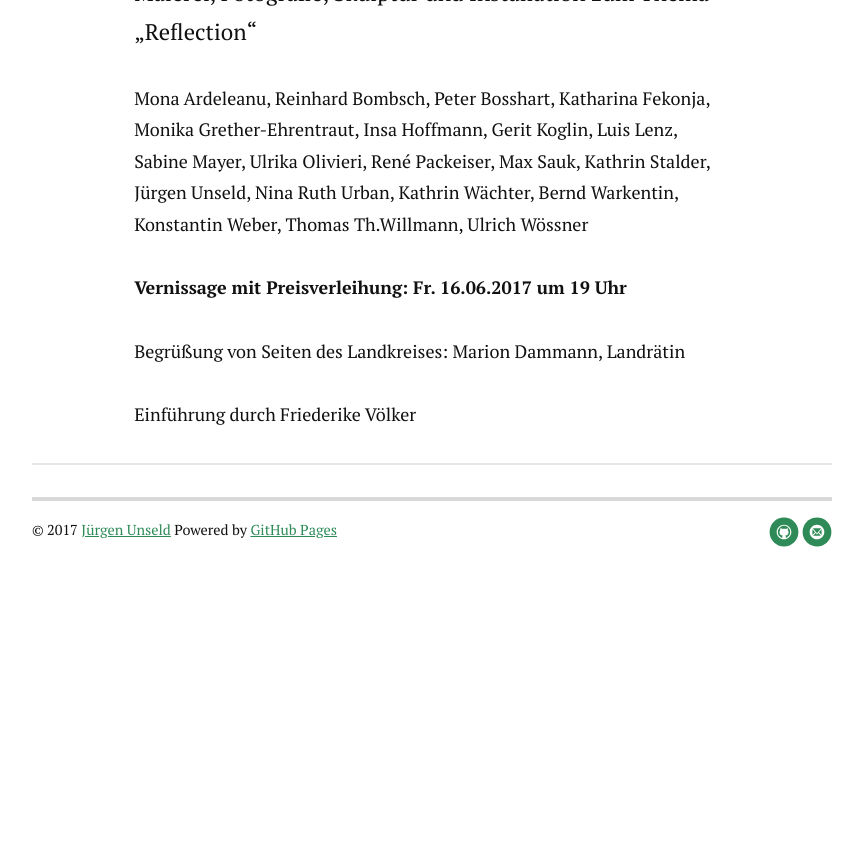
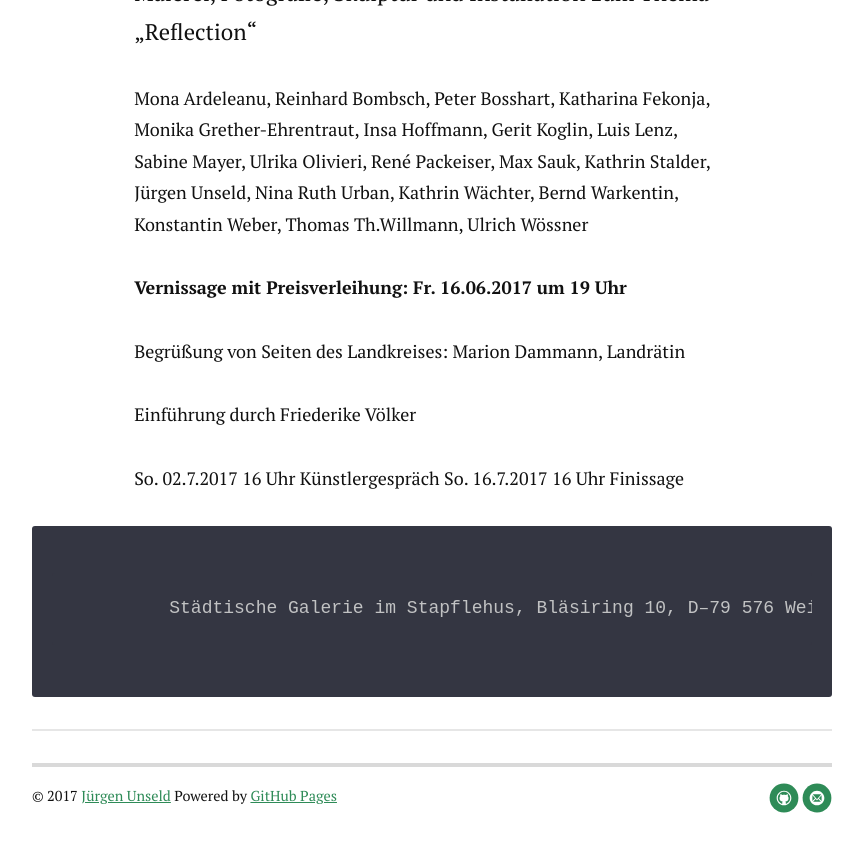
Before and after one commit to jueunseld/jueunseld.github.io, a Jekyll site: the page built from _posts/2017-06-03-Kunst-Suedwest.md, in a window 1280 px wide and 900 px high, scrolled down 597 px. Shown: the top 852 px of the window, without its empty margins (208-1071 px from the left). Built offline with Jekyll 4.4.1, drawn with Linux system fonts in a browser that asks for light colours; nearby versions of some CDN libraries; before the commit the page ends 1231 px from its top, so only the background shows below that.

Commit message:
Update 2017-06-03-Kunst-Suedwest.md
Adresse Stapflehus ergänzt

```diff
--- a/_posts/2017-06-03-Kunst-Suedwest.md
+++ b/_posts/2017-06-03-Kunst-Suedwest.md
@@ -17,3 +17,12 @@
 Begrüßung von Seiten des Landkreises: Marion Dammann, Landrätin
 
 Einführung durch Friederike  Völker
+
+So. 	02.7.2017 16 Uhr 	 Künstlergespräch
+So. 	16.7.2017 16 Uhr 	 Finissage
+
+
+
+		 Städtische Galerie im Stapflehus,
+Bläsiring 10, D–79 576 Weil am Rhein
+Geöffnet: Samstag 15–18 Uhr, Sonntag 14–18 Uhr
```
